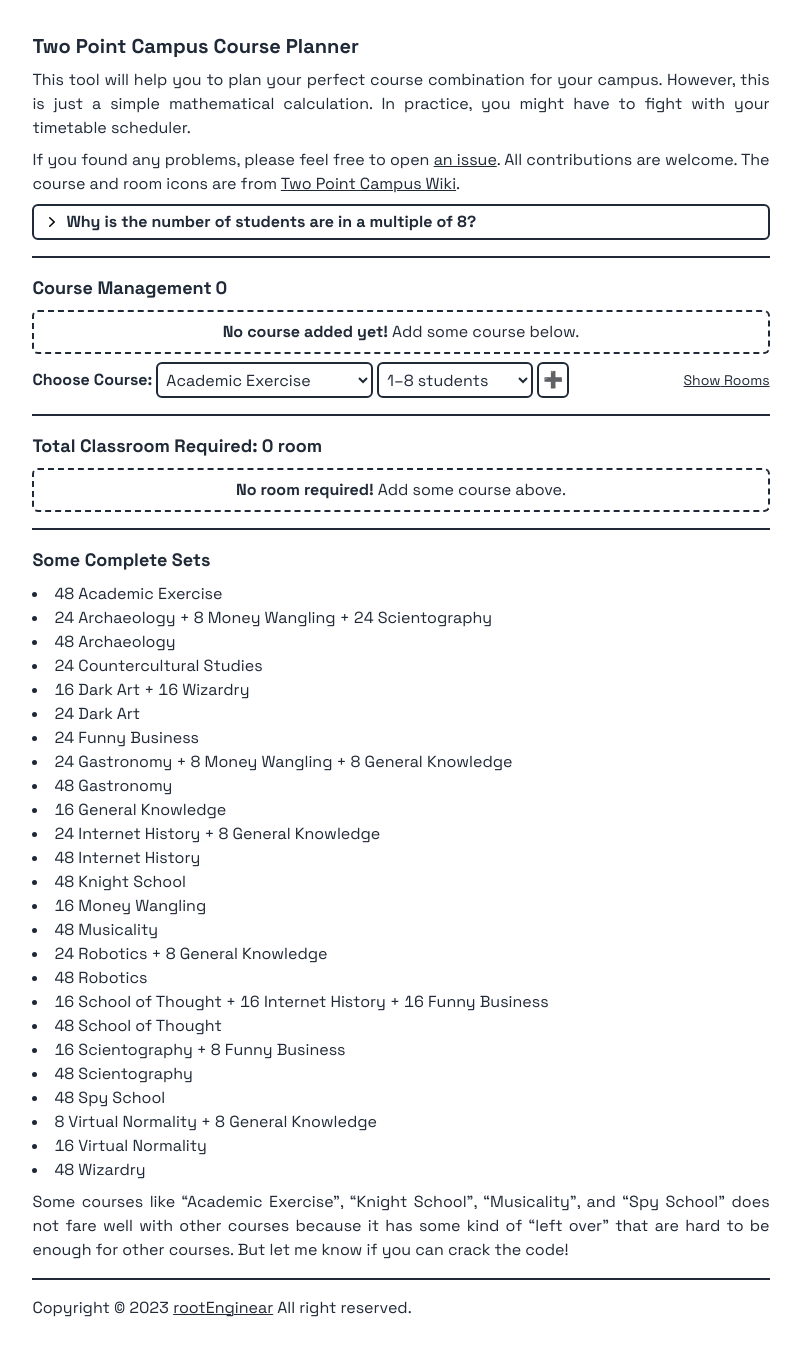
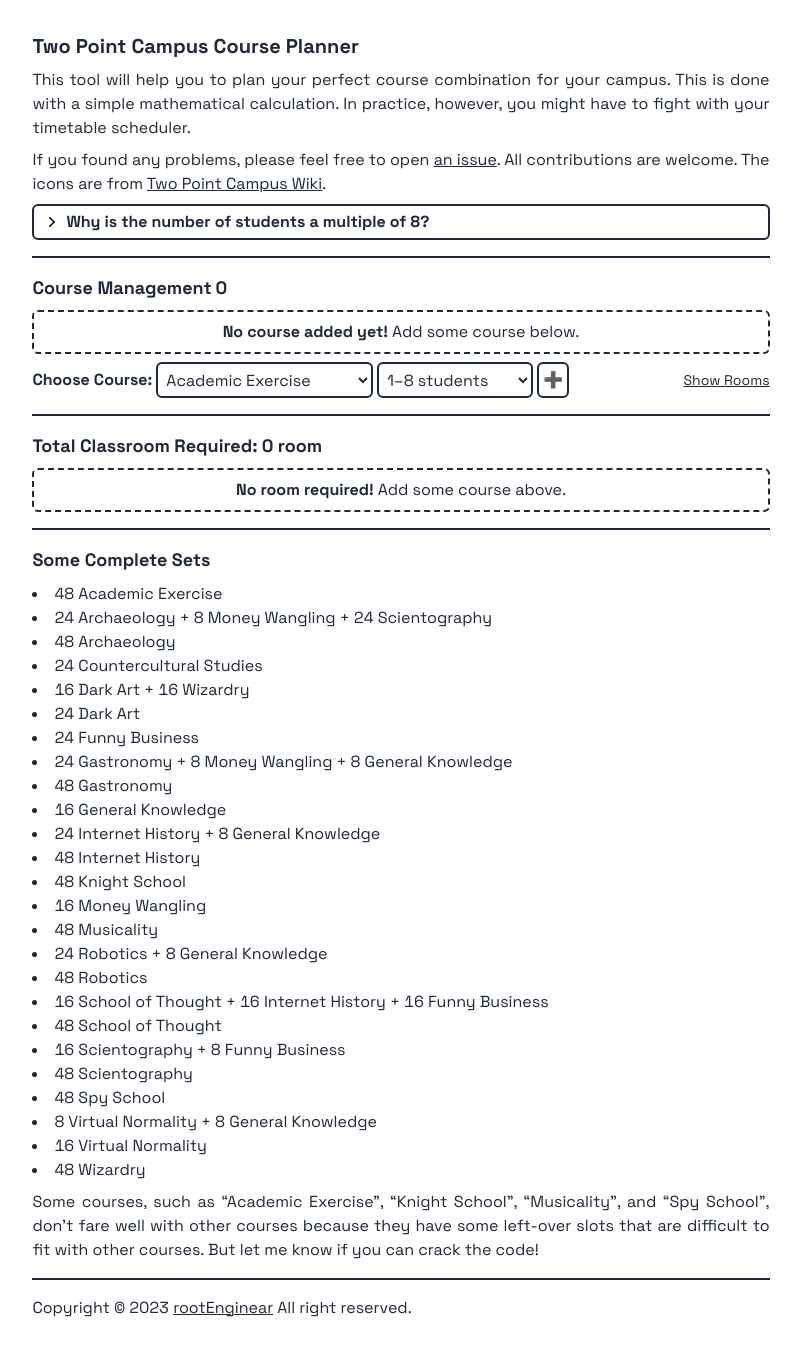
Before and after one commit to rootEnginear/tpc-course-planner, a Next.js app: page / in a window 1280 px wide. Shown: the whole page, without its empty margins (239-1040 px from the left). Built offline with nearby package versions, Linux system fonts and the light colour scheme.

Commit message:
fix: grammars and typos

```diff
--- a/src/pages/index.tsx
+++ b/src/pages/index.tsx
@@ -133,8 +133,8 @@
         <h1>Two Point Campus Course Planner</h1>
         <p>
           This tool will help you to plan your perfect course combination for your campus.
-          However, this is just a simple mathematical calculation. In practice, you might
-          have to fight with your timetable scheduler.
+          This is done with a simple mathematical calculation. In practice, however, you
+          might have to fight with your timetable scheduler.
         </p>
         <p>
           If you found any problems, please feel free to open{" "}
@@ -145,7 +145,7 @@
           >
             an issue
           </a>
-          . All contributions are welcome. The course and room icons are from{" "}
+          . All contributions are welcome. The icons are from{" "}
           <a
             href="https://two-point-campus.fandom.com/wiki/Two_Point_Campus_Wiki"
             target="_blank"
@@ -158,14 +158,14 @@
         <details>
           <summary>
             <span className="font-bold">
-              Why is the number of students are in a multiple of 8?
+              Why is the number of students a multiple of 8?
             </span>
           </summary>
-          In short, the maximum class size is 8. If you have 9 students, it will need an
-          additional room which will hold up to 16 students. It is a good idea to take the
-          advantage from this to adjust your class size to maximize your profit. Also, if
-          you wish not to take anymore students in one&apos;s course, you can set it to 0
-          in the game.
+          In short, the maximum class size is 8. — If you have 9 students, you will
+          require an additional room that can accommodate up to 16 students. So it&apos;s
+          a good idea to take advantage of this to maximize your profit. Also, you can set
+          the student intake to 0 in the game if you don&apos;t want to take any more
+          students or shut down the course.
         </details>
       </header>
       <hr />
@@ -461,10 +461,11 @@
           <li>48 Wizardry</li>
         </ul>
         <p>
-          Some courses like &ldquo;Academic Exercise&rdquo;, &ldquo;Knight School&rdquo;,
-          &ldquo;Musicality&rdquo;, and &ldquo;Spy School&rdquo; does not fare well with
-          other courses because it has some kind of &ldquo;left over&rdquo; that are hard
-          to be enough for other courses. But let me know if you can crack the code!
+          Some courses, such as &ldquo;Academic Exercise&rdquo;, &ldquo;Knight
+          School&rdquo;, &ldquo;Musicality&rdquo;, and &ldquo;Spy School&rdquo;,
+          don&apos;t fare well with other courses because they have some left-over slots
+          that are difficult to fit with other courses. But let me know if you can crack
+          the code!
         </p>
       </main>
       <hr />
```
Also changed, not shown: 1 other file (tests, documents, lock files or other folders).
